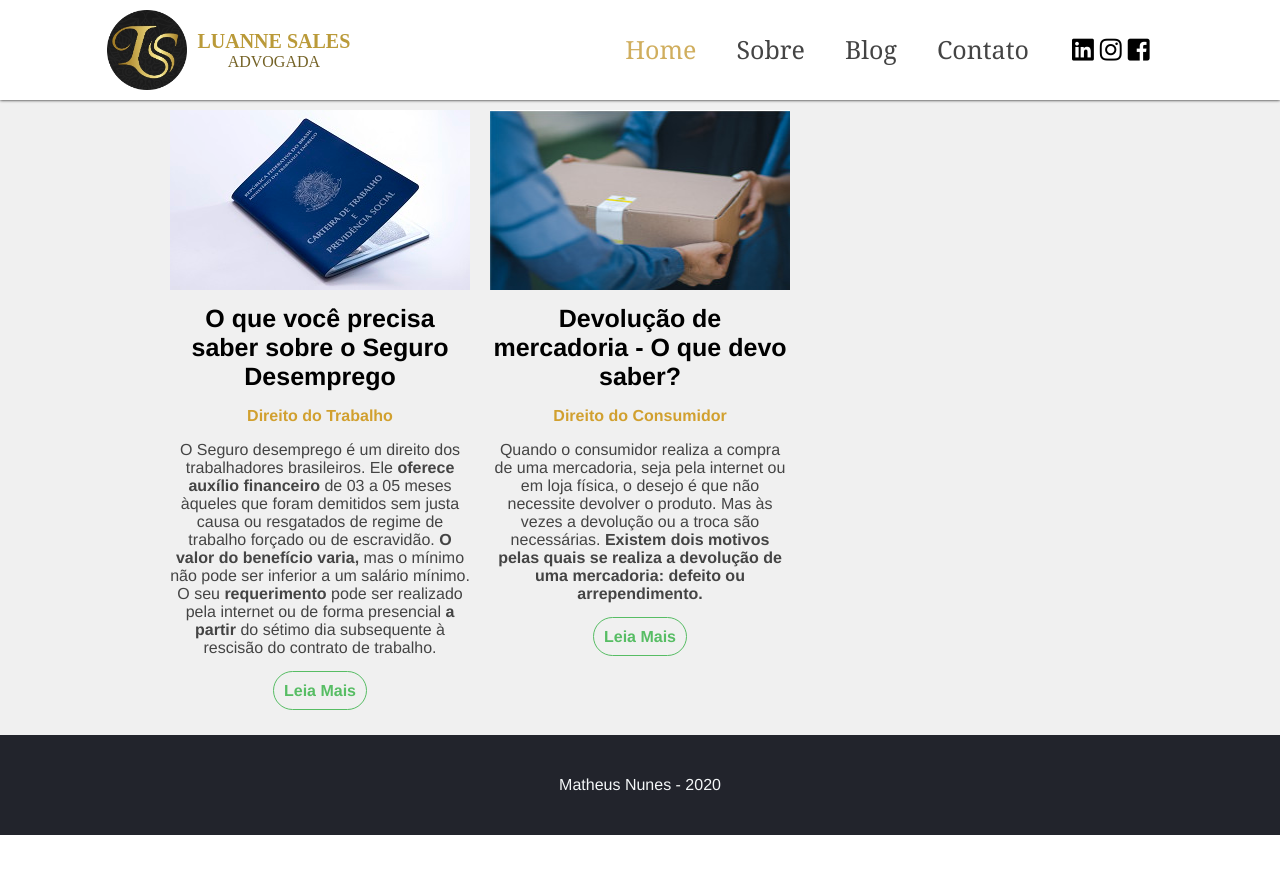
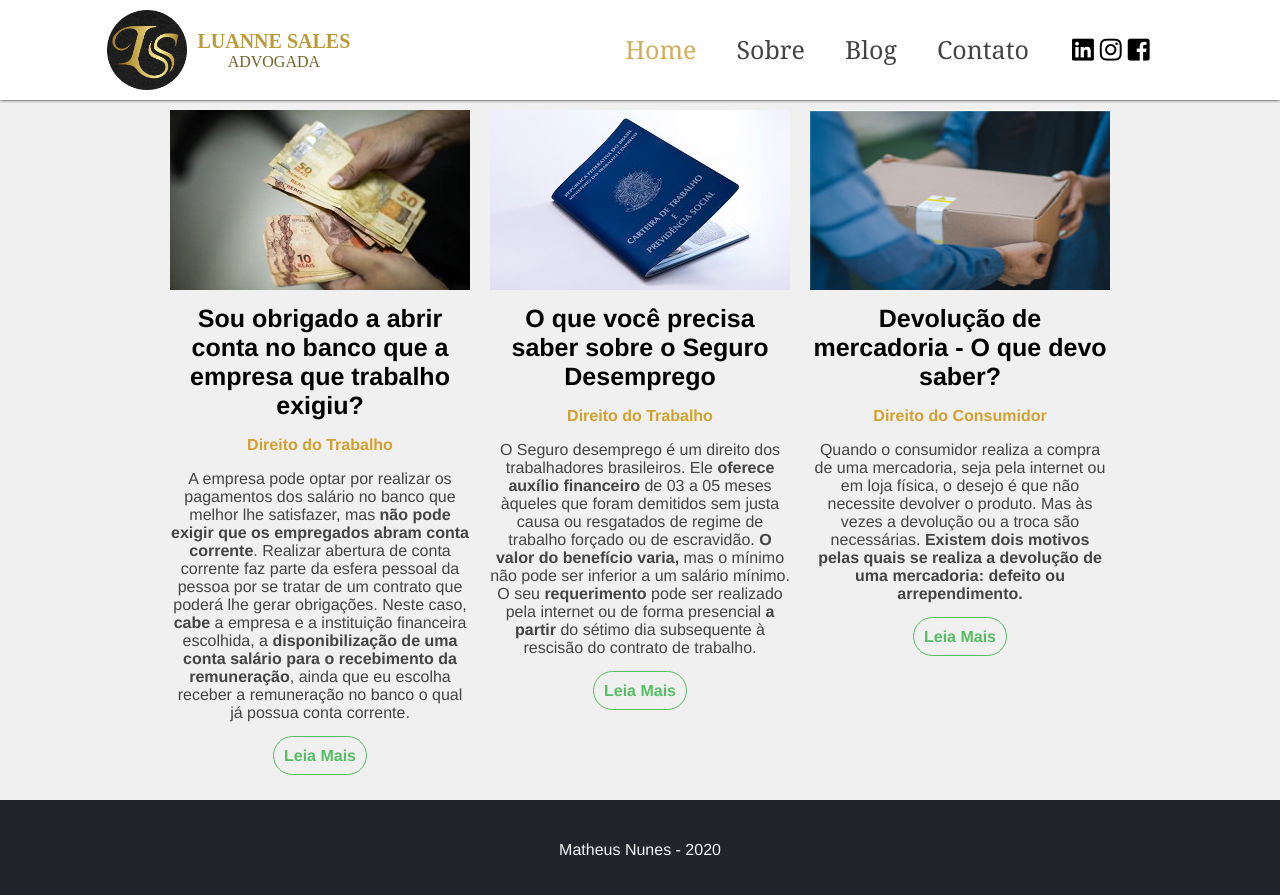
Before and after one commit to luanne-sales/luanne-sales.github.io, a Jekyll site: the page built from index.html, in a window 1280 px wide and 900 px high, scrolled down 1566 px. Shown: the top 895 px of the window. Built offline with Jekyll 4.4.1, drawn with Linux system fonts in a browser that asks for light colours; nearby versions of some CDN libraries; some web fonts are replaced; before the commit the page ends 2401 px from its top, so only the background shows below that.

Commit message:
Adicionei post sobre conta salário e modifiquei post sobre seguro desemprego

```diff
--- /dev/null
+++ b/_posts/2020-02-19-conta-salario.md
@@ -0,0 +1,39 @@
+---
+layout: post
+title: Sou obrigado a abrir conta no banco que a empresa que trabalho exigiu?
+author: Luanne Santos Sales
+image_path: /assets/img/blog/conta-salario
+image_description: uma pessoa contando dinheiro
+categories: [Direito do Trabalho]
+keywords: Conta salário, obrigação de abrir conta, portabilidade,
+description: Informações sobre abertura de conta salário e portabilidade bancária de salário
+---
+
+
+A empresa pode optar por realizar os pagamentos dos salário no banco que melhor lhe satisfazer,  mas **não pode exigir que os empregados abram conta corrente**. Realizar abertura de conta corrente faz parte da esfera pessoal da pessoa por se tratar de um contrato que poderá lhe gerar obrigações. Neste caso, **cabe** a empresa e a instituição financeira escolhida, a **disponibilização de uma conta salário para o recebimento da remuneração**, ainda que eu escolha receber a remuneração no banco o qual já possua conta corrente.
+
+**A conta salário** é uma conta **aberta** por **iniciativa** e solicitação do **empregador** para efetuar o pagamento do salário de seus empregados. Ela nao admite
+outro tipo de depósito além daqueles realizados pelo empregador e não pode ser movimentada por cheque.
+
+##EXISTE COBRANÇA DE TARIFAS NA CONTA SALÁRIO? ##
+**Em regra não pode haver cobrança** de tarifas pela utilização da conta salário. Mas alguns serviços, considerados extras, são cobrados pela instituição financeira.
+
+###O banco não pode cobrar tarifas pelos seguintes serviços: ###
+
+1. Fornecimento de cartão magnético, exceto nos casos de pedidos de reposição decorrentes de perda, roubo, danificação e outros casos em que a instituição financeira não pode ser responsabilizada;
+2. Realização de até cinco saques, por evento de crédito;
+3. Acesso a pelo menos duas consultas mensais ao saldo nos terminais de autoatendimento ou diretamente no guichê de caixa;
+4. Fornecimento, por meio dos terminais de autoatendimento ou diretamente no guichê de caixa, de pelo menos dois extratos contendo toda a movimentação da conta nos últimos trinta dias;
+5. Manutenção da conta, inclusive no caso de não haver movimentação.
+
+**Pode haver cobrança de tarifas por outros serviços bancários não contemplados na lista acima**, como, por exemplo, a realização de TED/DOC.
+
+ **Atenção**! As Bancos são obrigadas a divulgarem em suas dependências ou em suas páginas na internet todas as tarifas cobradas e os respectivos serviços.
+
+ ## POSSO OPTAR POR RECEBER MEU SALÁRIO NO BANCO QUE JÁ TENHO CONTA? ##
+
+ Apesar do empregado ser obrigado a manter a conta salário é opção dele realizar a portabilidade da remuneração salarial para conta já existente em outro banco ou até mesmo abrir uma nova conta em outra instituição financeira, conforme [Resolução Nº 4639/2018 do Banco Central](https://www.bcb.gov.br/pre/normativos/busca/downloadNormativo.asp?arquivo=/Lists/Normativos/Attachments/50535/Res_4639_v1_O.pdf).
+ Neste caso o empregado deve procurar o banco que deseja receber o salário e formalizar a portabilidade.
+ Frisa-se que o banco escolhido pelo empregador
+deve assegurar que o salário esteja disponível na conta que o empregado escolheu na portabilidade até às 12 horas do mesmo dia em que o empregador pagar o salário.
+**A transferência automática dos recursos por meio da portabilidade salarial é gratuita**.
```
Also changed, not shown: _posts/2020-02-16-seguro-desemprego.md (+1 -0 lines), assets/img/blog/Conta-salario.jpg (added), assets/img/blog/conta-salario-p.jpg (added).
